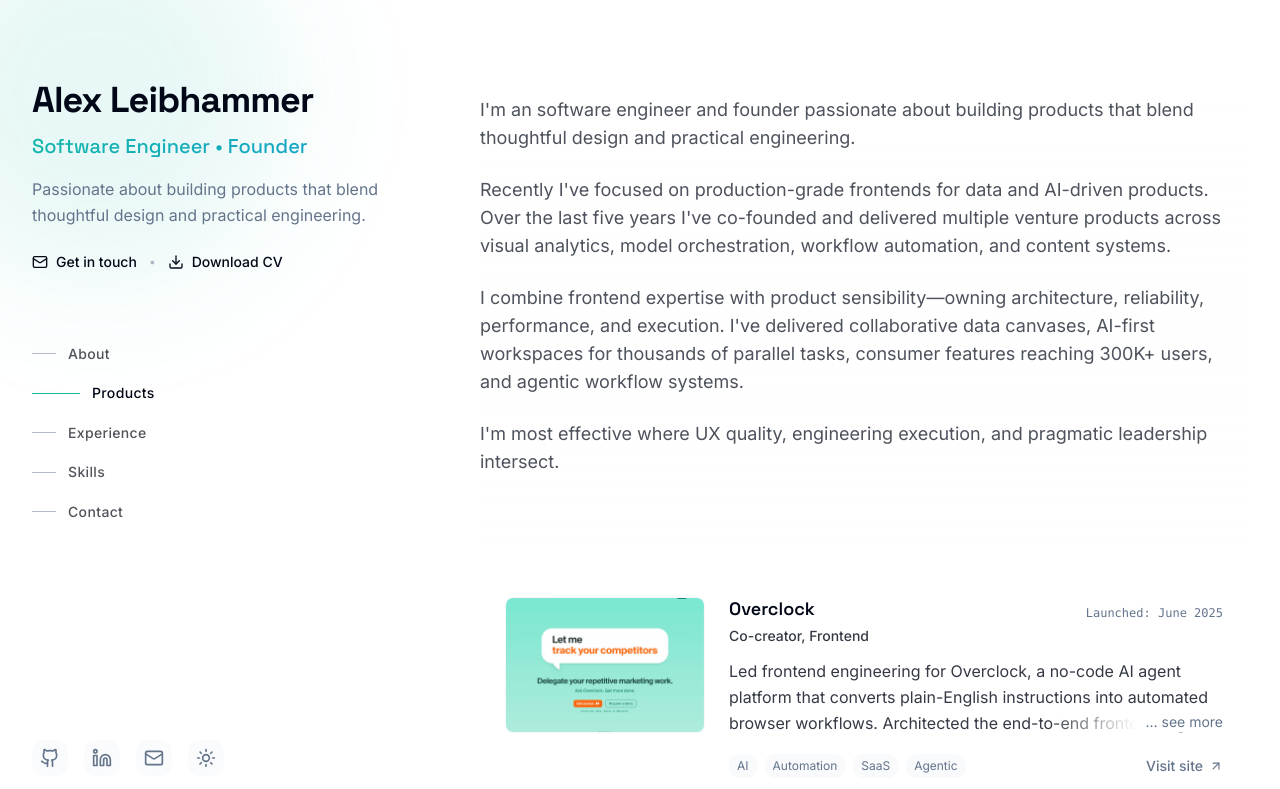
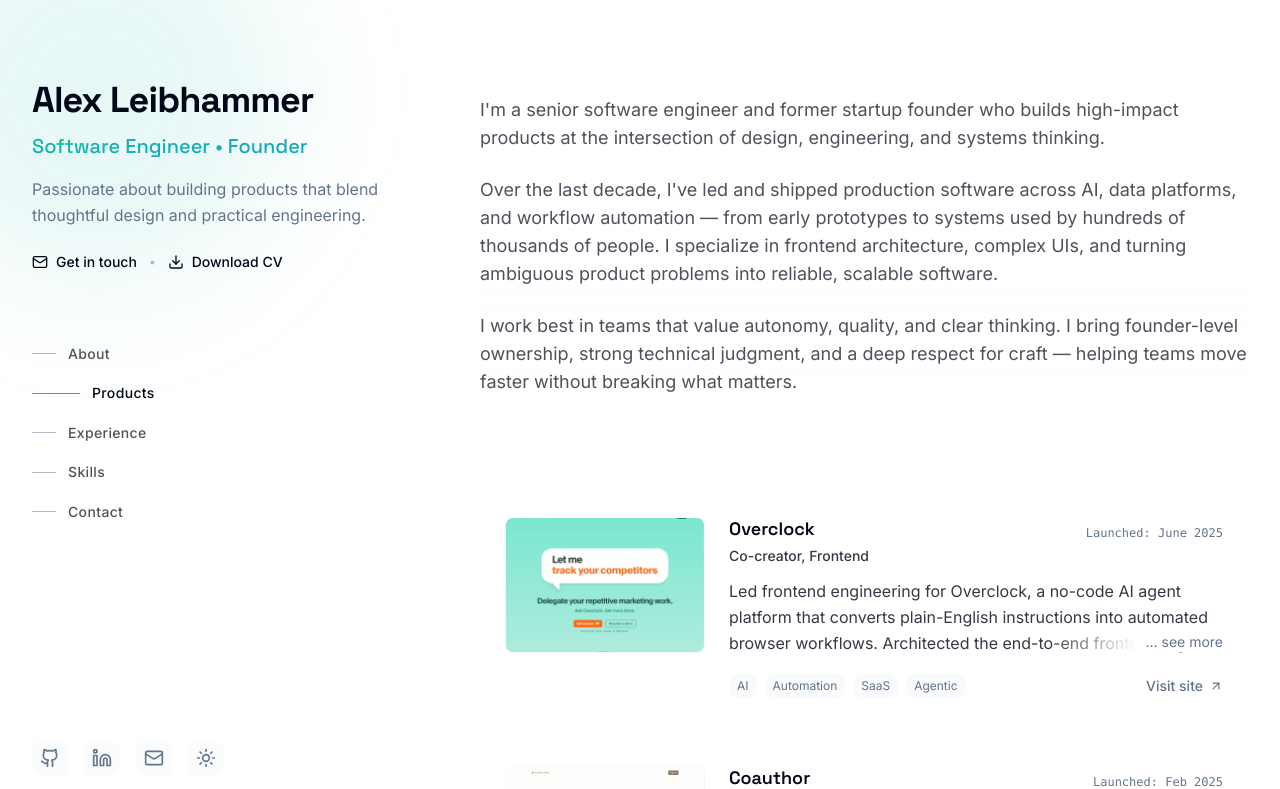
Before and after one commit to aleib/profile, a React (Vite) app: page / in a window 1280 px wide. Shown: the top 789 px of the page. Built offline with nearby package versions, Linux system fonts and the light colour scheme; the HTML template or start-up script is replaced by a standard one.

Commit message:
text: update about section messaging

```diff
--- a/src/components/sections/About.tsx
+++ b/src/components/sections/About.tsx
@@ -11,27 +11,22 @@
 
           <div className="space-y-6 text-base sm:text-lg leading-relaxed text-foreground/70 font-normal">
             <p>
-              I'm an software engineer and founder passionate about building
-              products that blend thoughtful design and practical engineering.
+              I'm a senior software engineer and former startup founder who
+              builds high-impact products at the intersection of design,
+              engineering, and systems thinking.
             </p>
             <p>
-              Recently I've focused on production-grade frontends for data and
-              AI-driven products. Over the last five years I've co-founded and
-              delivered multiple venture products across visual analytics, model
-              orchestration, workflow automation, and content systems.
+              Over the last decade, I've led and shipped production software
+              across AI, data platforms, and workflow automation — from early
+              prototypes to systems used by hundreds of thousands of people. I
+              specialize in frontend architecture, complex UIs, and turning
+              ambiguous product problems into reliable, scalable software.
             </p>
-
             <p>
-              I combine frontend expertise with product sensibility—owning
-              architecture, reliability, performance, and execution. I've
-              delivered collaborative data canvases, AI-first workspaces for
-              thousands of parallel tasks, consumer features reaching 300K+
-              users, and agentic workflow systems.
-            </p>
-
-            <p>
-              I'm most effective where UX quality, engineering execution, and
-              pragmatic leadership intersect.
+              I work best in teams that value autonomy, quality, and clear
+              thinking. I bring founder-level ownership, strong technical
+              judgment, and a deep respect for craft — helping teams move faster
+              without breaking what matters.
             </p>
           </div>
 
```
